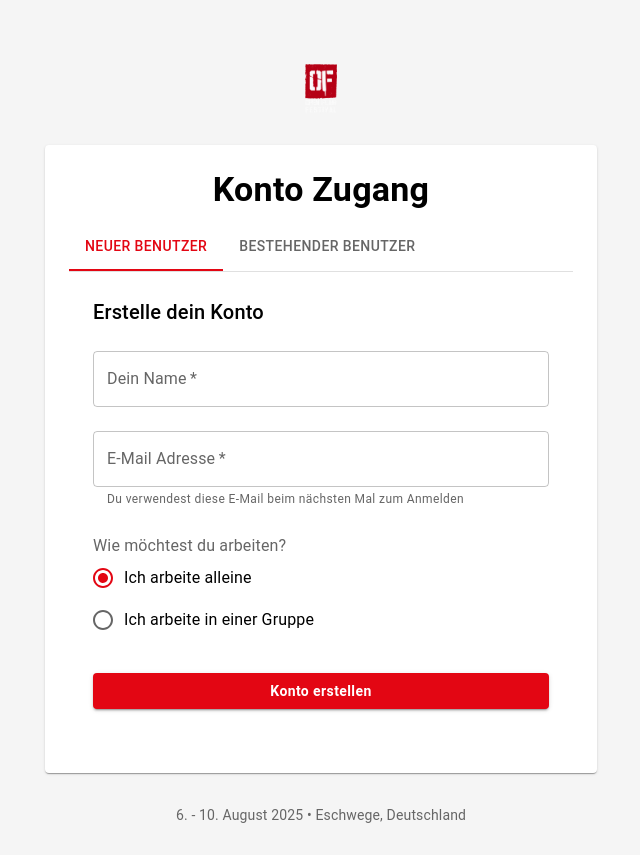
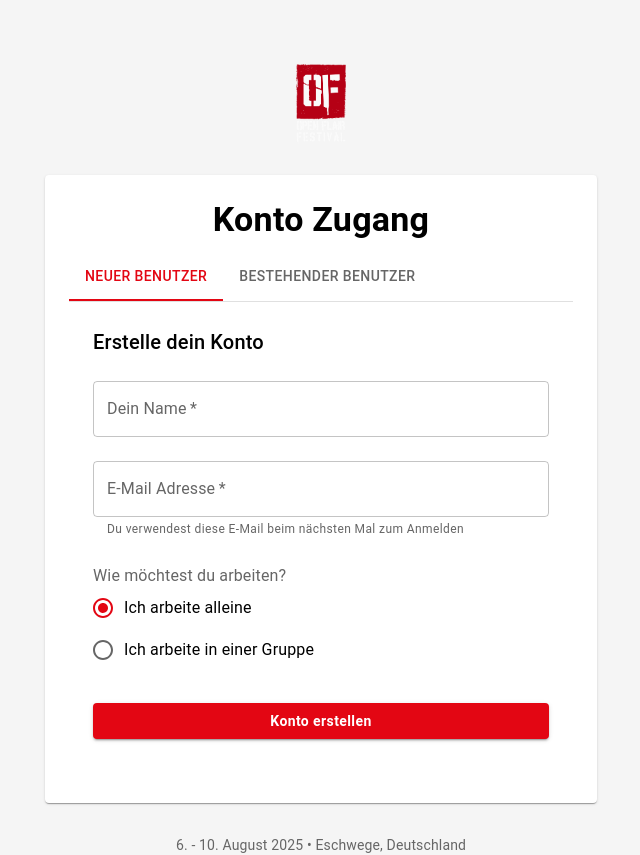
Before and after one commit to ini272/open-flair-shiftplan, a React (Create React App) app in the folder frontend/: page /access in a window 1280 px wide. Shown: the whole page, without its empty margins (319-959 px from the left). Before the commit the page ends 825 px from the top, so only its background shows below. Built offline with nearby package versions, Linux system fonts and the light colour scheme.

Commit message:
before url-token-change

```diff
--- a/frontend/src/pages/AccountAccessPage.js
+++ b/frontend/src/pages/AccountAccessPage.js
@@ -175,7 +175,7 @@ const AccountAccessPage = () => {
     <Container maxWidth="sm">
       <Box sx={{ mt: 8 }}>
         <Box sx={{ textAlign: 'center', mb: 3 }}>
-          <Logo size="medium" />
+          <Logo size="large" />
         </Box>
 
         <Paper sx={{ p: 3 }}>
--- a/frontend/src/pages/DashboardPage.js
+++ b/frontend/src/pages/DashboardPage.js
@@ -181,7 +181,7 @@ const DashboardPage = () => {
       <Box sx={{ mt: 4, mb: 4, display: 'flex', justifyContent: 'space-between', alignItems: 'center' }}>
         {/* Logo + Title */}
         <Box sx={{ display: 'flex', alignItems: 'center', gap: 2 }}>
-          <Logo size="header" />
+          <Logo size="large" />
           <Typography variant="h4" component="h1">
             {translations.festival.crewDashboard}
           </Typography>
```
